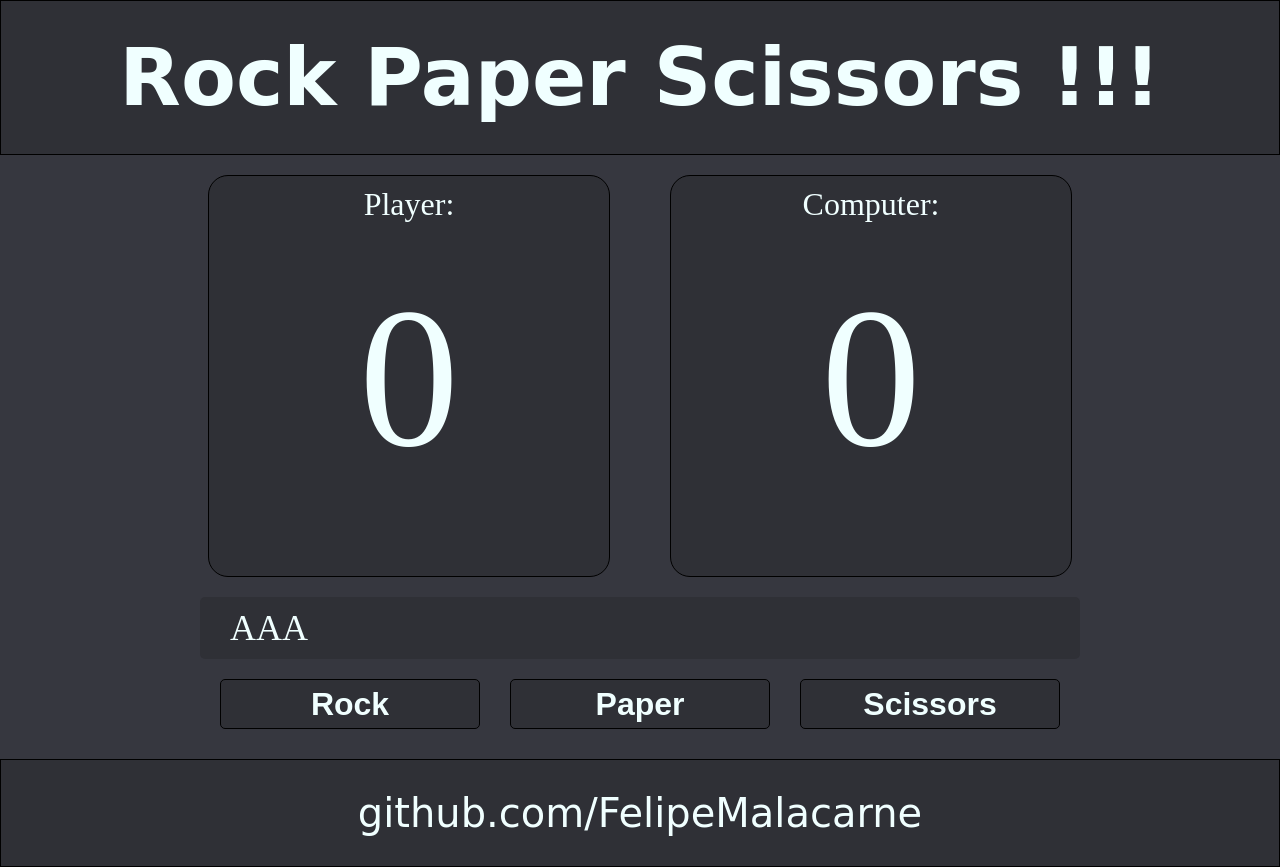
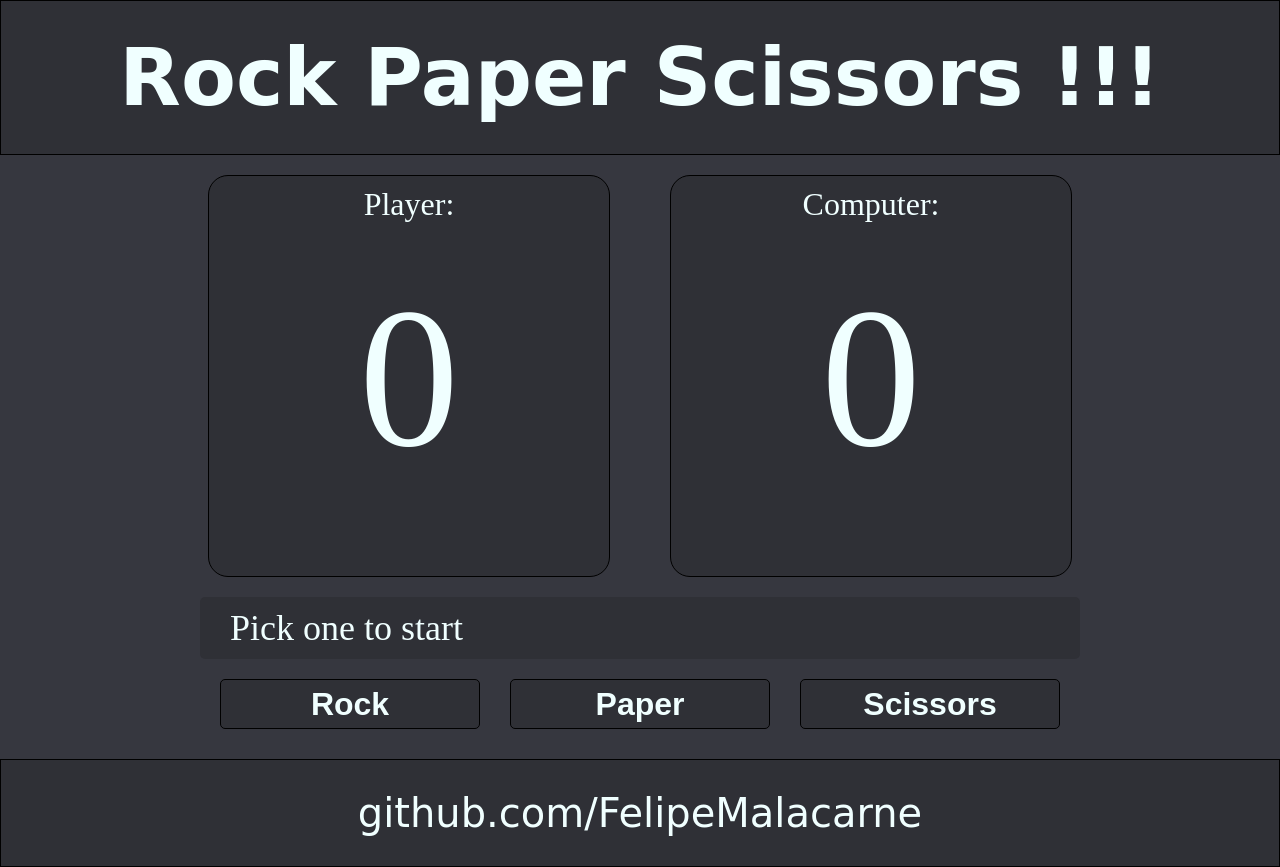
Before and after one commit to FelipeMalacarne/rock-paper-scissor, a plain HTML site: page index.html in a window 1280 px wide. Drawn offline with Linux system fonts and the light colour scheme; a web font is replaced by a local one.

Commit message:
Pequeno ajuste

```diff
--- a/index.html
+++ b/index.html
@@ -26,7 +26,7 @@
         </div>
     </div>
 
-    <div class="log">AAA</div>
+    <div class="log">Pick one to start</div>
 
     <div class="escolhas">
         <button onclick="runRound('Rock')" class="rock">Rock</button>
```
